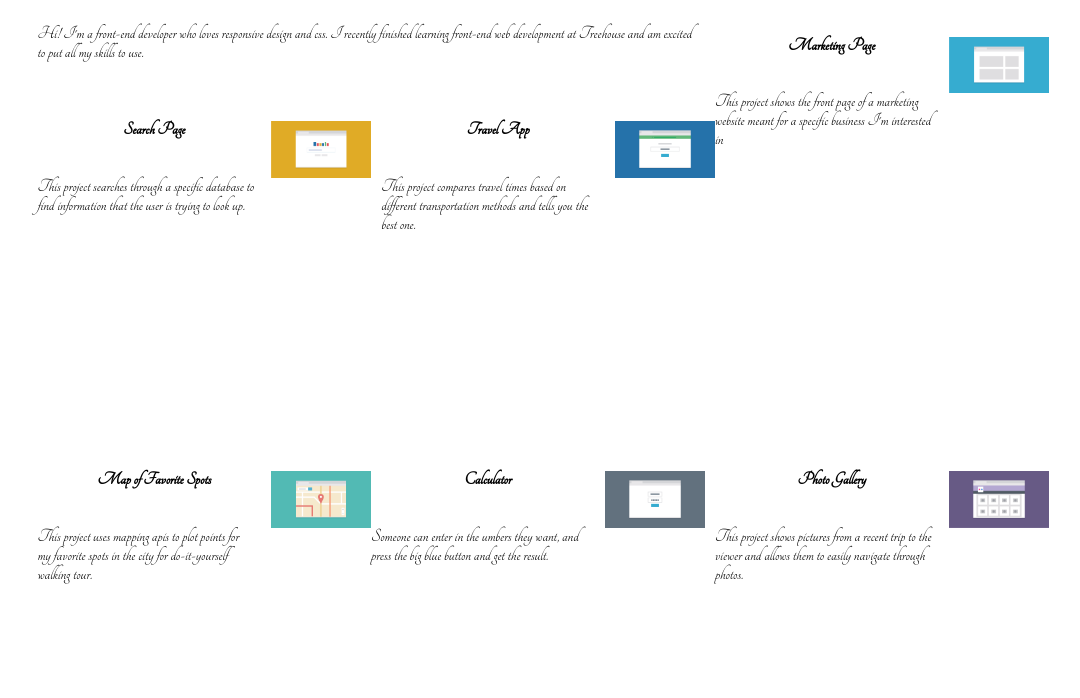
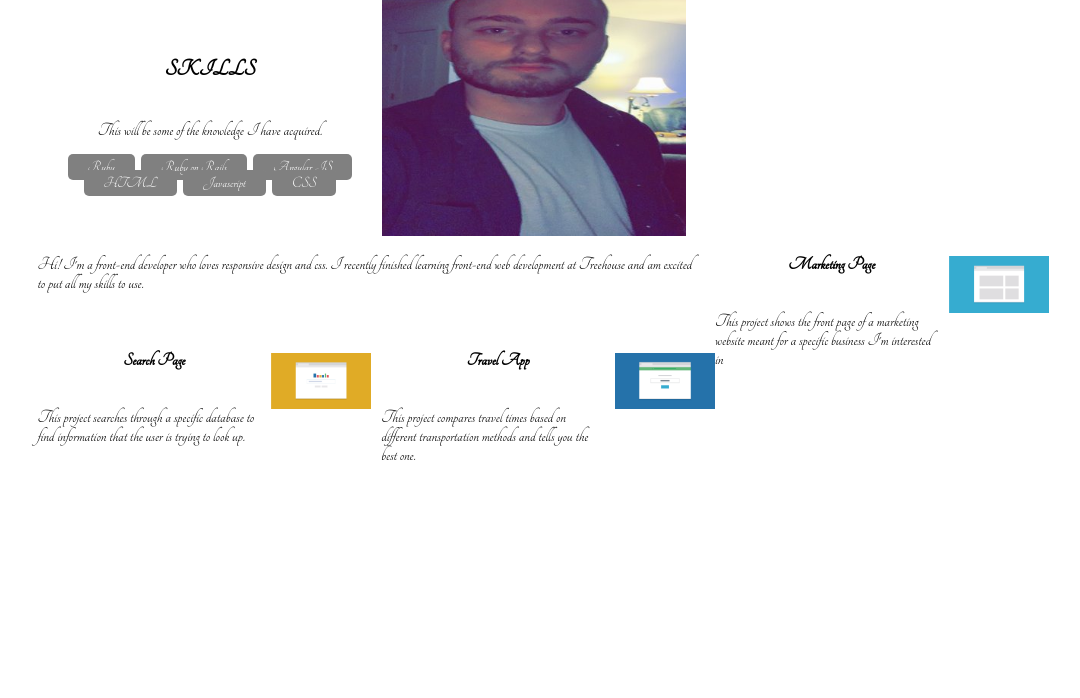
Before and after one commit to LoganGaines96/Techdegree-Project-2, a plain HTML site: page index.html in a window 1280 px wide. Shown: the part 107-805 px from the top of the page, without its empty margins (97-1177 px from the left). Drawn offline with Linux system fonts and the light colour scheme.

Commit message:
font stack, image fix
added image fix and added font stack

```diff
--- a/css/style.css
+++ b/css/style.css
@@ -1,5 +1,5 @@
 body {
-    font-family: 'Tangerine';
+    font-family: 'Tangerine', cursive;
      background-image: linear-gradient(white,white);
 }
 
--- a/index.html
+++ b/index.html
@@ -24,7 +24,7 @@
         <main>
 
             <div class="intro clearfix">
-                <img src="me.jpg" alt="ME">
+                <img src="images/me.jpg" alt="ME">
                 <p>Hi! I'm a front-end developer who loves responsive design and css. I recently finished learning front-end web development at Treehouse and am excited to put all my skills to use.</p>
                <h2 id="portfolio"> Portfolio</h2>
             <section class="clearfix">
```
